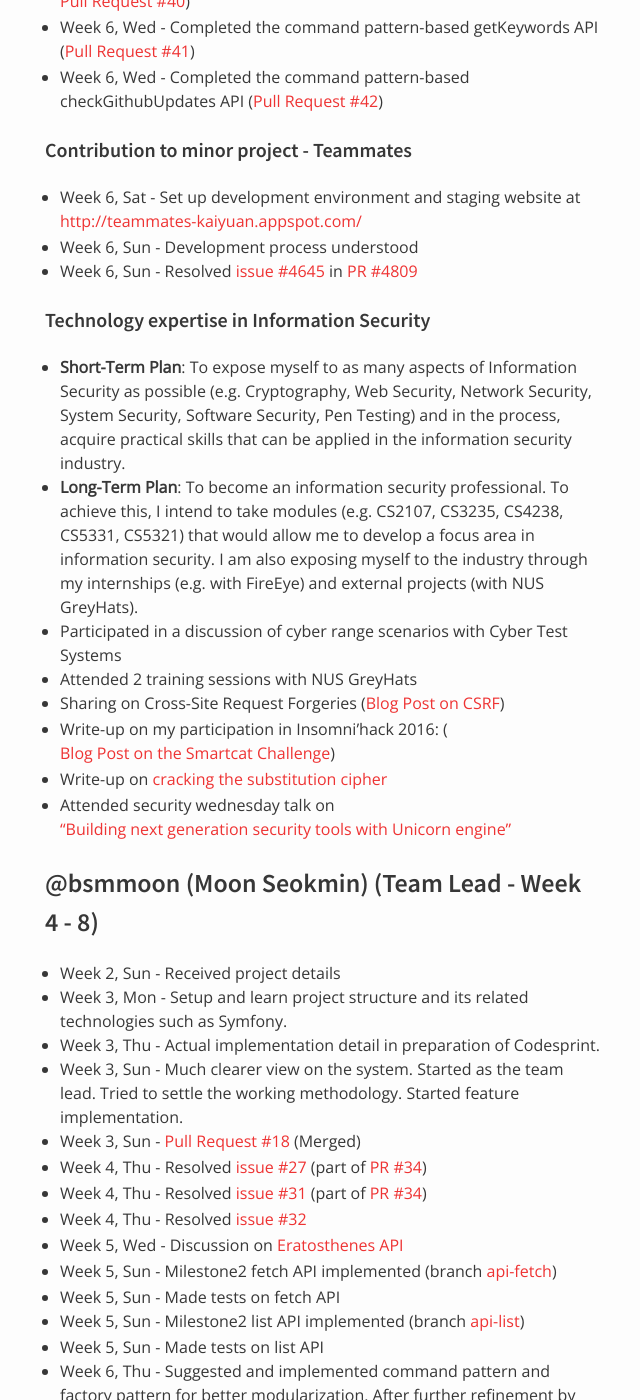
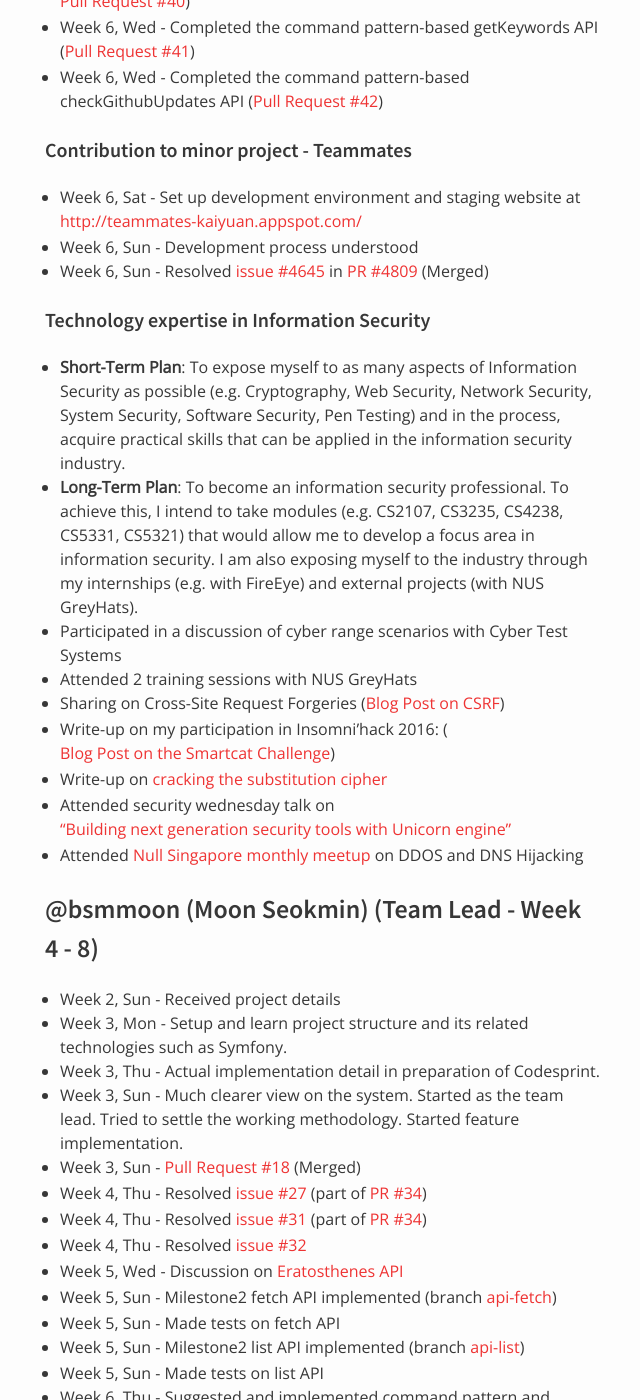
Before and after one commit to nus-oss/cs3281-AY1516S2-website, a Jekyll site: the page built from teams/codebender.md, in a window 1280 px wide and 1400 px high, scrolled down 4438 px. Shown: the whole window, without its empty margins (325-965 px from the left). Built offline with Jekyll 4.4.1, drawn with Linux system fonts in a browser that asks for light colours.

Commit message:
Update progress on minor and tech expertise

```diff
--- a/teams/codebender.md
+++ b/teams/codebender.md
@@ -152,7 +152,7 @@ permalink: /teams/codebender/
 #### Contribution to minor project - Teammates
 * Week 6, Sat - Set up development environment and staging website at [http://teammates-kaiyuan.appspot.com/](http://teammates-kaiyuan.appspot.com/)
 * Week 6, Sun - Development process understood
-* Week 6, Sun - Resolved [issue #4645](https://github.com/TEAMMATES/teammates/issues/4645) in [PR #4809](https://github.com/TEAMMATES/teammates/pull/4809)
+* Week 6, Sun - Resolved [issue #4645](https://github.com/TEAMMATES/teammates/issues/4645) in [PR #4809](https://github.com/TEAMMATES/teammates/pull/4809) (Merged)
 
 #### Technology expertise in Information Security
 * **Short-Term Plan**: To expose myself to as many aspects of Information Security as possible (e.g. Cryptography, Web Security, Network Security, System Security, Software Security, Pen Testing) and in the process, acquire practical skills that can be applied in the information security industry.
@@ -163,6 +163,7 @@ permalink: /teams/codebender/
 * Write-up on my participation in Insomni'hack 2016: ([Blog Post on the Smartcat Challenge](http://cs3281-2.blogspot.sg/2016/01/te-insomnihack-2016-teaser-smartcat-web.html))
 * Write-up on [cracking the substitution cipher](http://cs3281-2.blogspot.sg/2016/01/te-cracking-substitution-cipher.html)
 * Attended security wednesday talk on ["Building next generation security tools with Unicorn engine"](https://www.facebook.com/events/329195357204132/)
+* Attended [Null Singapore monthly meetup](http://www.meetup.com/Null-Singapore-The-Open-Security-Community/events/228606152/) on DDOS and DNS Hijacking
 
 ### @bsmmoon (Moon Seokmin) (Team Lead - Week 4 - 8)
 * Week 2, Sun - Received project details
```
